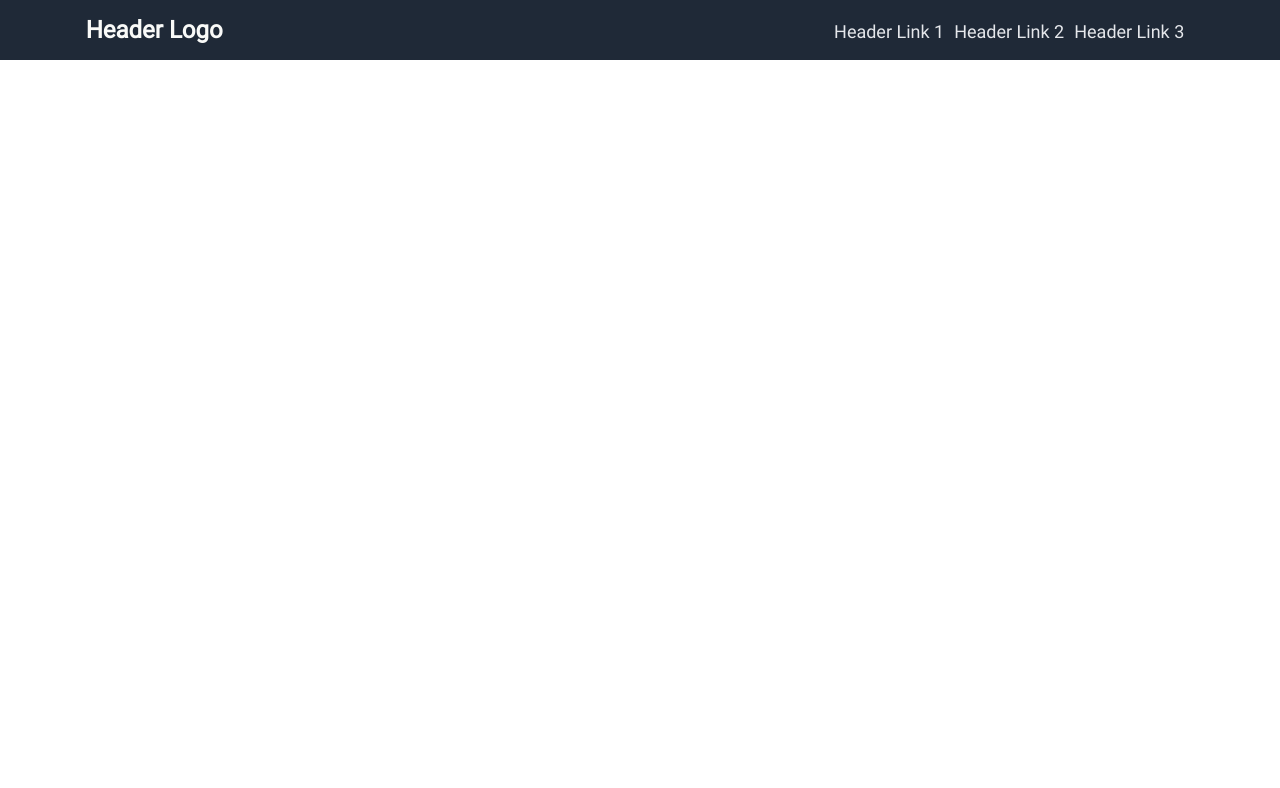
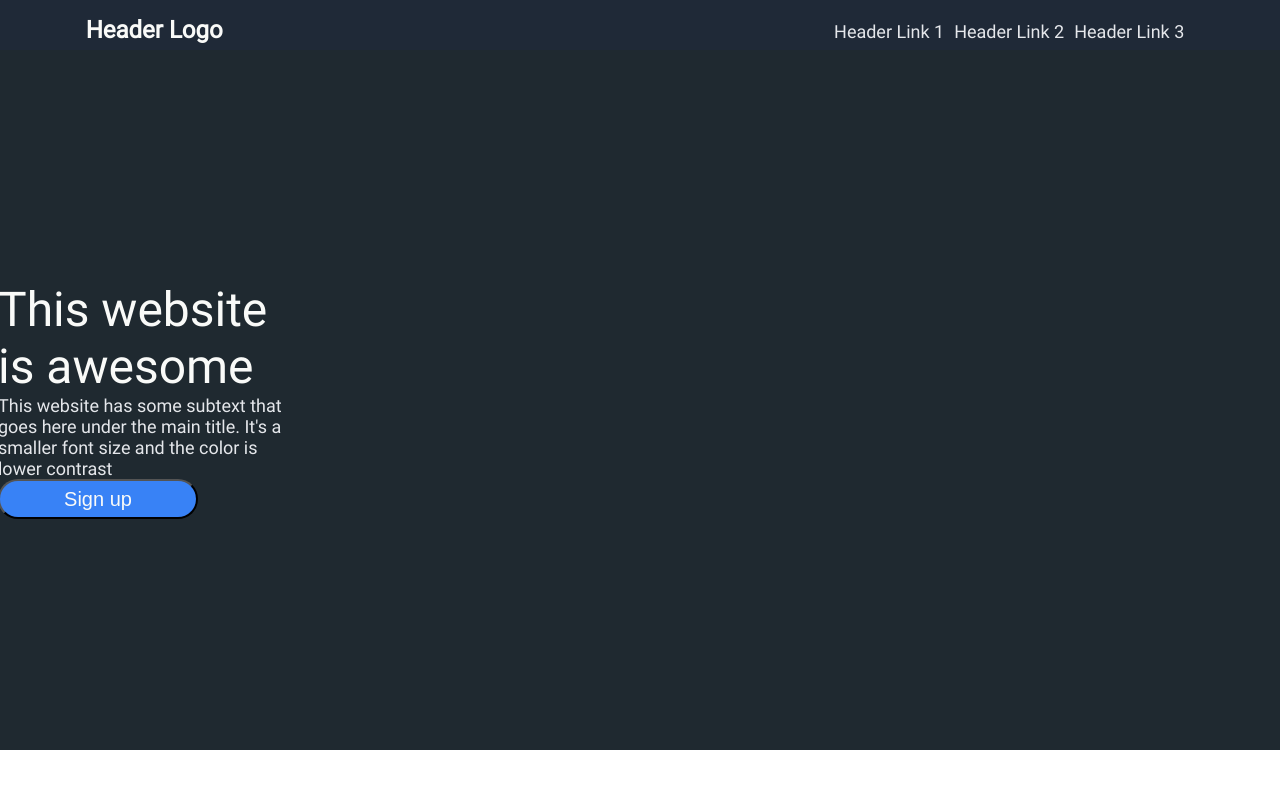
Before and after one commit to alexconecko/TOP_projects, a plain HTML site: page landing-page/index.html in a window 1280 px wide. Drawn offline with Linux system fonts and the light colour scheme.

Commit message:
refactored subtext
refactored title

refactored sign up button

refactoring needed to be done to utilise flexbox properly
window resizing should keep the elements in the same place

```diff
--- a/landing-page/index.html
+++ b/landing-page/index.html
@@ -17,4 +17,13 @@
             </ul>
     </div>
 
+    <div id="first-bar">
+        <span class="title">This website is awesome</span>
+        <span class="subtext">This website has some subtext that goes
+            here under the main title. It's a smaller font size and
+            the color is lower contrast
+        </span>
+        <button class="sign-up">Sign up</button>
+    </div>
+
 </html>
--- a/landing-page/style.css
+++ b/landing-page/style.css
@@ -37,3 +37,41 @@ a {
     margin-left: -200px;
 
 }
+
+#first-bar {
+    display: flex;
+    flex-direction: column;
+    width: auto;
+    height: 700px;
+    margin: -10px;
+    background-color: #1F2930;
+    justify-content: center;
+    flex-wrap: wrap;
+}
+
+#first-bar .title {
+    width: 270px;
+    display: flex;
+    font-family: Roboto;
+    font-size: 48px;
+    color: #F9FAF8;
+}
+
+#first-bar .subtext {
+    width: 300px;
+    display: flex;
+    font-family: Roboto;
+    font-size: 18px;
+    color: #E5E7EB;
+    align-items: center;
+}
+
+#first-bar .sign-up {
+    width: 200px;
+    height: 40px;
+    border-radius: 25px;
+    background-color: #3882F6;
+    color: #F9FAF8;
+    font-size: 20px;
+
+}
```
